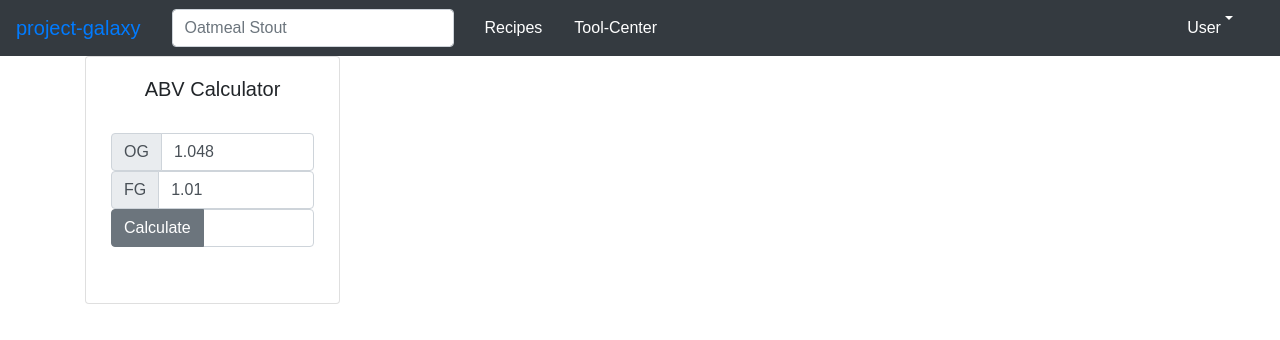
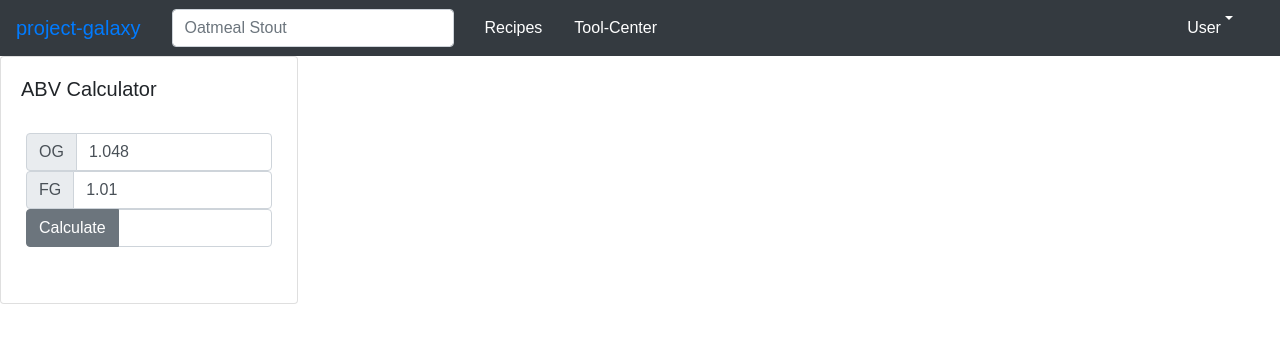
Before and after one commit to ZacharyAnderson/project-galaxy, a React (Create React App) app: page /tool-center in a window 1280 px wide. Shown: the top 340 px of the page. Built offline with nearby package versions, Linux system fonts and the light colour scheme.

Commit message:
added a new toolcenter page
 Author:    ZacharyAnderson <zacha777@gmail.com>

 Author:    ZacharyAnderson <zacha777@gmail.com>

```diff
--- a/src/App.tsx
+++ b/src/App.tsx
@@ -1,6 +1,4 @@
 import * as React from "react";
-import { Col, Container, Row } from "reactstrap";
-import AbvCalculatorCard from "../src/components/AbvCalculatorCard";
 import NavBar from "../src/components/NavBar";
 import "./App.css";
 
@@ -9,13 +7,6 @@ class App extends React.Component {
     return (
       <div className="App">
           <NavBar />
-        <Container>
-          <Row>
-            <Col xs="3">
-              <AbvCalculatorCard />
-            </Col>
-          </Row>
-        </Container>
       </div>
     );
   }
--- a/src/components/NavBar.tsx
+++ b/src/components/NavBar.tsx
@@ -38,7 +38,7 @@ class NavBar extends React.Component<{}> {
             <NavLink href="/">Recipes</NavLink>
           </Col>
           <Col sm="1.5">
-            <NavLink href="/">Tool-Center</NavLink>
+            <NavLink href="/tool-center">Tool-Center</NavLink>
           </Col>
           <Col>
             <UncontrolledDropdown className="float-right">
--- /dev/null
+++ b/src/components/ToolCenter.tsx
@@ -0,0 +1,20 @@
+import * as React from 'react';
+import {Col, Row} from 'reactstrap';
+import AbvCalculatorCard from './AbvCalculatorCard';
+
+class ToolCenter extends React.Component<{}> {
+    public render() {
+        return(
+            <div>
+                <Row>
+                    <Col sm="3">
+                        <AbvCalculatorCard />
+                    </Col>
+                </Row>
+
+            </div>
+        );
+    }
+}
+
+export default ToolCenter;
--- a/src/index.tsx
+++ b/src/index.tsx
@@ -2,6 +2,7 @@ import * as React from 'react';
 import * as ReactDOM from 'react-dom';
 import { BrowserRouter as Router, Route } from 'react-router-dom';
 import '../node_modules/bootstrap/dist/css/bootstrap.min.css';
+import ToolCenter from '../src/components/ToolCenter';
 import App from './App';
 import './index.css';
 import registerServiceWorker from './registerServiceWorker';
@@ -10,6 +11,7 @@ const routing = (
   <Router>
     <div>
       <Route path="/" component={App} />
+      <Route path="/tool-center" component={ToolCenter} />
     </div>
   </Router>
 );
```
